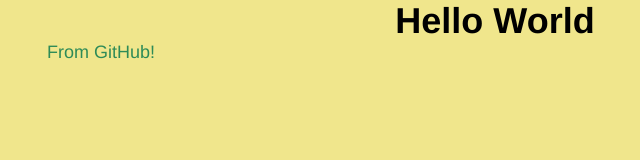
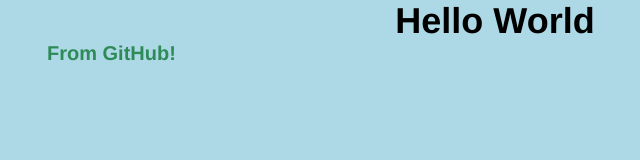
Before and after one commit to dimitris-s/hello-world, a plain HTML site: page index.html in a window 1280 px wide. Shown: the whole page, without its empty margins (145-785 px from the left). Drawn offline with nearby package versions, Linux system fonts and the light colour scheme.

Commit message:
changed body color and msg font size/weight

```diff
--- a/stylesheets/styles.css
+++ b/stylesheets/styles.css
@@ -3,7 +3,8 @@
 body {
 	font-family: Helvetica, sans-serif;
 	font-size: 18px;
-	background-color: #F0E68C;
+	/*background-color: #F0E68C;*/
+	background-color: #ADD8E6;
 }
 
 h1 {
@@ -15,5 +16,7 @@ h1 {
 	height: 100px;
 	margin: 0 auto;
 	color: #2E8B57;
+	font-weight: bold;
+	font-size: 20px;
 
 }
```
